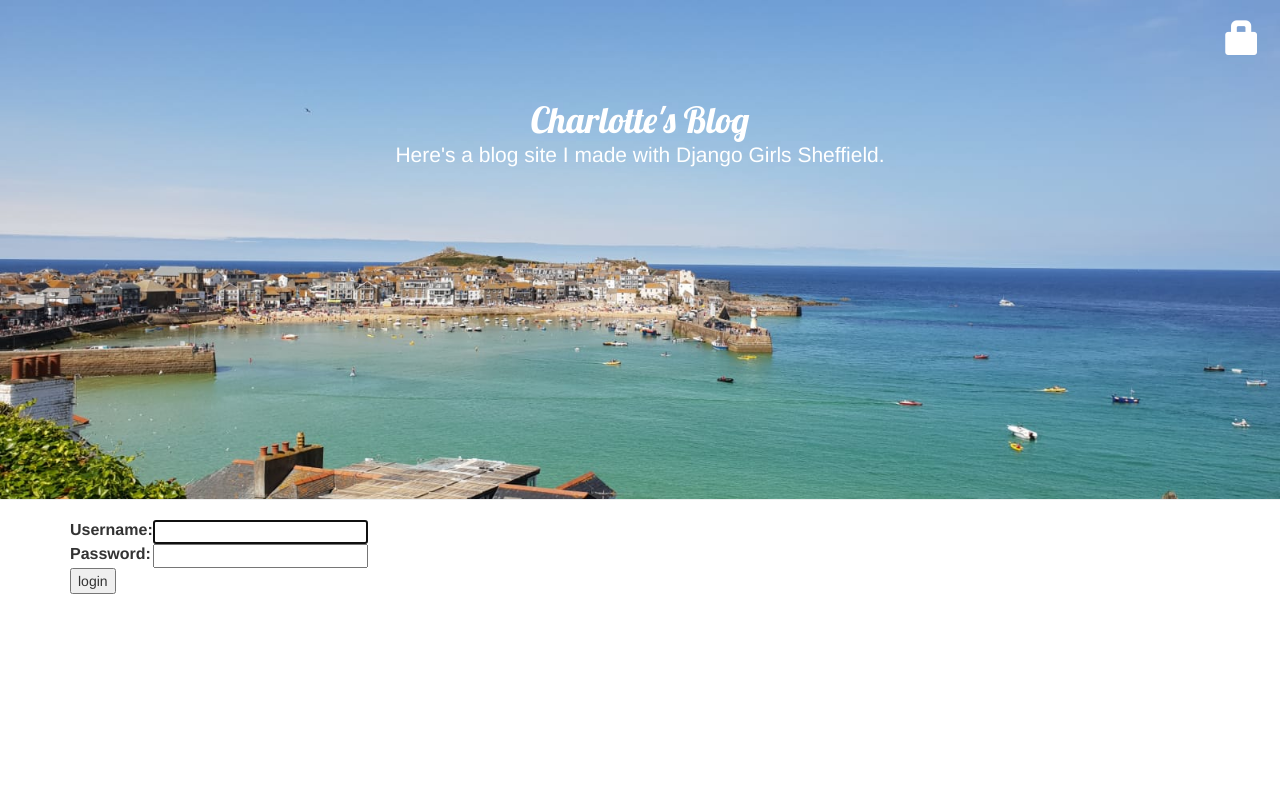
After one commit to charsides/djangoblog, a Django app: page /accounts/login/ in a window 1280 px wide. The commit adds this page. Run offline with Django 3.2, Linux system fonts and the light colour scheme; some libraries are stand-ins or nearby versions.

Commit message:
Added login

```diff
--- a/blog/static/css/blog.css
+++ b/blog/static/css/blog.css
@@ -1,21 +1,32 @@
+body {
+    padding-bottom: 100px;
+}
+
 .page-header {
-    background-color: #C25100;
+    background-image: url('St Ives Harbour.jpg');
+    background-size: cover;
+    background-position: center;
     margin-top: 0;
-    padding: 20px 20px 20px 40px;
+    height: 500px;
 }
 
 .page-header h1, .page-header h1 a, .page-header h1 a:visited, .page-header h1 a:active {
     color: #ffffff;
-    font-size: 36pt;
     text-decoration: none;
+    margin: 0;
 }
 
-.content {
-    margin-left: 40px;
+.lead {
+    color: #ffffff;
+}
+
+#title {
+    padding-top: 100px;
 }
 
 h1, h2, h3, h4 {
     font-family: 'Lobster', cursive;
+    margin-bottom: 20px;
 }
 
 .date {
@@ -26,6 +37,7 @@ h1, h2, h3, h4 {
     float: right;
 }
 
+
 .post-form textarea, .post-form input {
     width: 100%;
 }
@@ -35,12 +47,31 @@ h1, h2, h3, h4 {
     float: right;
     font-size: 26pt;
     margin-right: 20px;
+    padding-top: 20px;
 }
 
 .post {
     margin-bottom: 70px;
 }
 
-.post h2 a, .post h2 a:visited {
-    color: #000000;
+.post h2 a,
+.post h2 a:visited,
+h2,
+h1 a,
+h1 {
+    color: #3A5E98;
 }
+
+@media (max-width: 375px) {
+    #title {
+        font-size: 48px;
+    }
+
+    #subtitle {
+        font-weight: 300;
+        font-size: 18px;
+        padding: 0px 10px;
+
+    }
+
+}
--- a/blog/templates/blog/base.html
+++ b/blog/templates/blog/base.html
@@ -1,22 +1,27 @@
 {% load static %}
 <html>
     <head>
-        <title>Django Girls blog</title>
+        <title>Charlotte's Blog</title>
         <link rel="stylesheet" href="//maxcdn.bootstrapcdn.com/bootstrap/3.2.0/css/bootstrap.min.css">
         <link rel="stylesheet" href="//maxcdn.bootstrapcdn.com/bootstrap/3.2.0/css/bootstrap-theme.min.css">
         <link href='//fonts.googleapis.com/css?family=Lobster&subset=latin,latin-ext' rel='stylesheet' type='text/css'>
         <link rel="stylesheet" href="{% static 'css/blog.css' %}">
     </head>
     <body>
-        <div class="page-header">
+        <div class="page-header text-center img-fluid">
             {% if user.is_authenticated %}
                 <a href="{% url 'post_new' %}" class="top-menu"><span class="glyphicon glyphicon-plus"></span></a>
+                <a href="{% url 'post_draft_list' %}" class="top-menu"><span class="glyphicon glyphicon-edit"></span></a>
+                <p class="top-menu">Hello {{ user.username }} <small>(<a href="{% url 'logout' %}">Log out</a>)</small></p>
+            {% else %}
+                <a href="{% url 'login' %}" class="top-menu"><span class="glyphicon glyphicon-lock"></span></a>
             {% endif %}
-            <h1><a href="/">Django Girls Blog</a></h1>
+            <h1 class="display-1" id="title"><a href="/">Charlotte's Blog</a></h1>
+            <p class="lead mt-1" id="subtitle">Here's a blog site I made with Django Girls Sheffield.</p>
         </div>
         <div class="content container">
             <div class="row">
-                <div class="col-md-8">
+                <div class="col-md-10">
                     {% block content %}
                     {% endblock %}
                 </div>
--- /dev/null
+++ b/blog/templates/registration/login.html
@@ -0,0 +1,24 @@
+{% extends "blog/base.html" %}
+
+{% block content %}
+    {% if form.errors %}
+        <p>Your username and password didn't match. Please try again.</p>
+    {% endif %}
+
+    <form method="post" action="{% url 'login' %}">
+    {% csrf_token %}
+        <table>
+        <tr>
+            <td>{{ form.username.label_tag }}</td>
+            <td>{{ form.username }}</td>
+        </tr>
+        <tr>
+            <td>{{ form.password.label_tag }}</td>
+            <td>{{ form.password }}</td>
+        </tr>
+        </table>
+
+        <input type="submit" value="login" />
+        <input type="hidden" name="next" value="{{ next }}" />
+    </form>
+{% endblock %}
--- a/blog/urls.py
+++ b/blog/urls.py
@@ -6,4 +6,8 @@ urlpatterns = [
     path('post/<int:pk>/', views.post_detail, name='post_detail'),
     path('post/new/', views.post_new, name='post_new'),
     path('post/<int:pk>/edit/', views.post_edit, name='post_edit'),
+    path('drafts/', views.post_draft_list, name='post_draft_list'),
+    path('post/<pk>/publish/', views.post_publish, name='post_publish'),
+    path('post/<pk>/remove/', views.post_remove, name='post_remove'),
+
 ]
--- a/mysite/settings.py
+++ b/mysite/settings.py
@@ -120,3 +120,5 @@ USE_TZ = True
 
 STATIC_URL = '/static/'
 STATIC_ROOT = os.path.join(BASE_DIR, 'static')
+
+LOGIN_REDIRECT_URL = '/'
--- a/mysite/urls.py
+++ b/mysite/urls.py
@@ -13,10 +13,14 @@ Including another URLconf
     1. Import the include() function: from django.urls import include, path
     2. Add a URL to urlpatterns:  path('blog/', include('blog.urls'))
 """
+from django.urls import path, include
 from django.contrib import admin
-from django.urls import path, include
+
+from django.contrib.auth import views
 
 urlpatterns = [
     path('admin/', admin.site.urls),
+    path('accounts/login/', views.LoginView.as_view(), name='login'),
+    path('accounts/logout/', views.LogoutView.as_view(next_page='/'), name='logout'),
     path('', include('blog.urls')),
 ]
```
Also changed, not shown: blog/templates/blog/post_detail.html (+7 -4 lines), blog/templates/blog/post_draft_list.html (added, +11 -0 lines), blog/views.py (+21 -2 lines), blog/static/css/St Ives Harbour.jpg (added), db.sqlite3.
